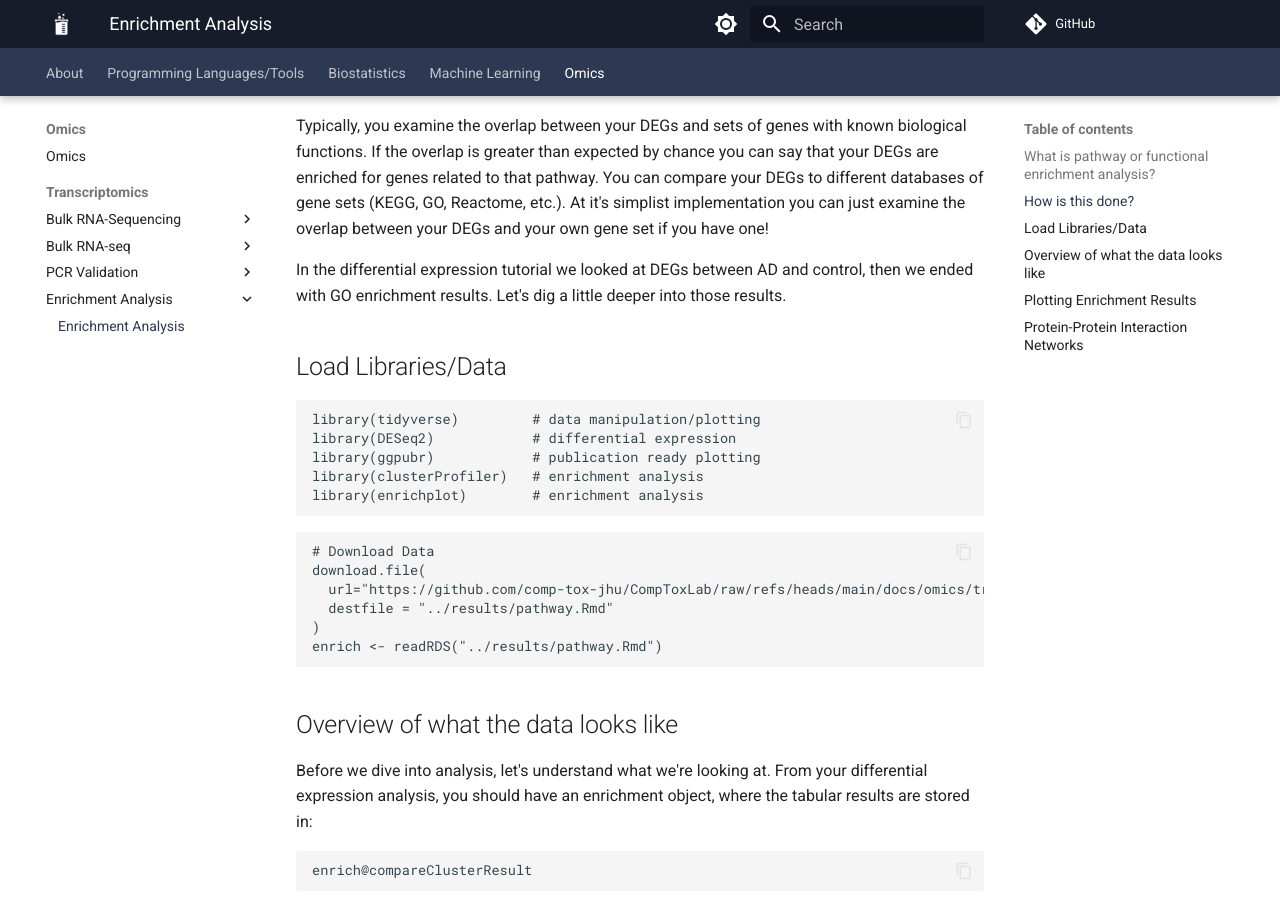
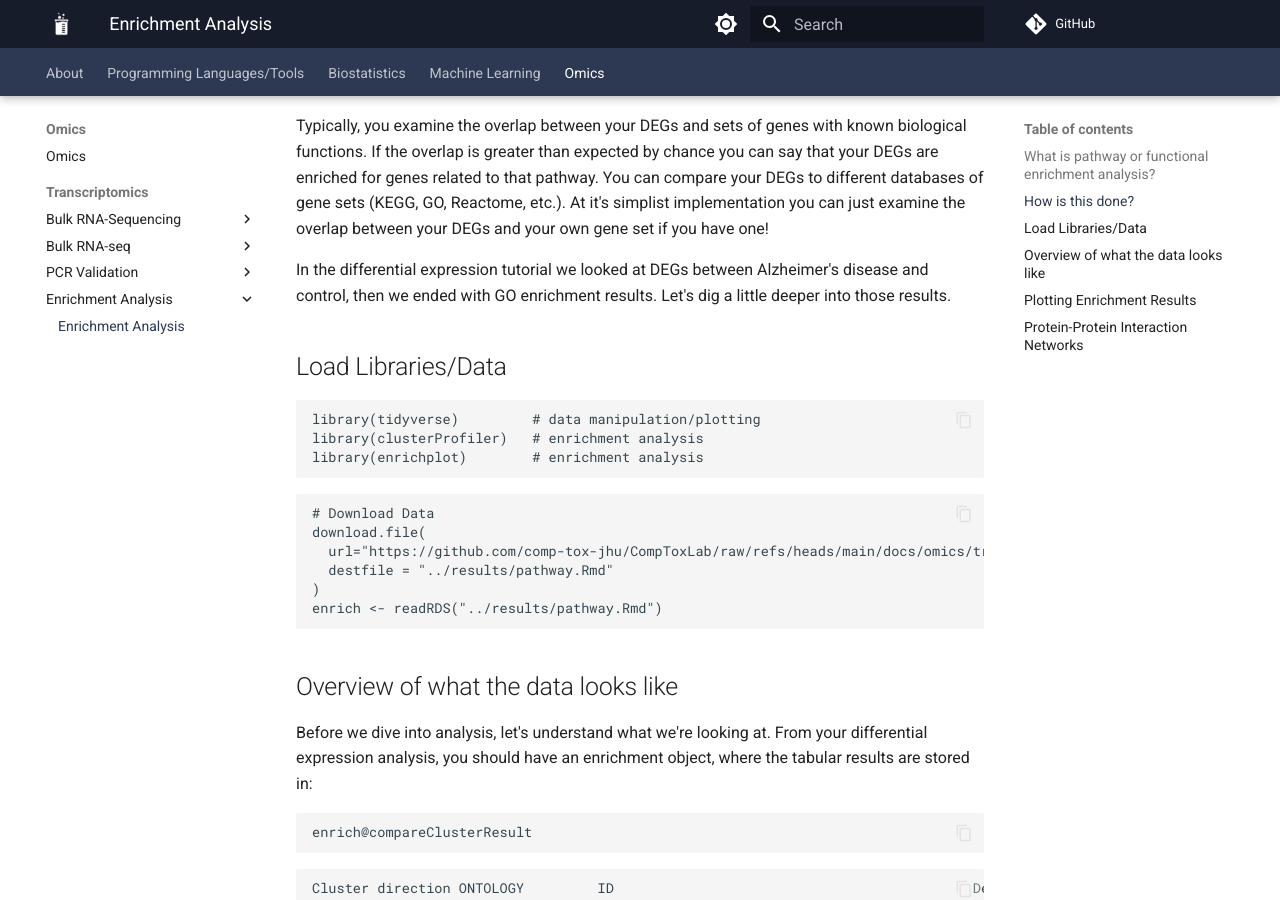
Before and after one commit to comp-tox-jhu/CompToxLab, an MkDocs documentation site: the page built from docs/omics/transcriptomics/enrichment_analysis/pathway.md, in a window 1280 px wide and 900 px high, scrolled down 333 px. Built offline with MkDocs 1.6.1 and Material for MkDocs 9.7.7, drawn with Linux system fonts in a browser that asks for light colours; comment, search, counter and statistics services are not loaded.

Commit message:
Update pathway.md

````diff
--- a/docs/omics/transcriptomics/enrichment_analysis/pathway.md
+++ b/docs/omics/transcriptomics/enrichment_analysis/pathway.md
@@ -9,14 +9,12 @@ Pathways analysis helps us understand the biological functions and networks affe
 
 Typically, you examine the overlap between your DEGs and sets of genes with known biological functions. If the overlap is greater than expected by chance you can say that your DEGs are enriched for genes related to that pathway. You can compare your DEGs to different databases of gene sets (KEGG, GO, Reactome, etc.). At it's simplist implementation you can just examine the overlap between your DEGs and your own gene set if you have one!
 
-In the differential expression tutorial we looked at DEGs between AD and control, then we ended with GO enrichment results. Let's dig a little deeper into those results.
+In the differential expression tutorial we looked at DEGs between Alzheimer's disease and control, then we ended with GO enrichment results. Let's dig a little deeper into those results.
 
 ## Load Libraries/Data
 
 ```{r}
 library(tidyverse)         # data manipulation/plotting
-library(DESeq2)            # differential expression
-library(ggpubr)            # publication ready plotting
 library(clusterProfiler)   # enrichment analysis
 library(enrichplot)        # enrichment analysis
 ```
````
